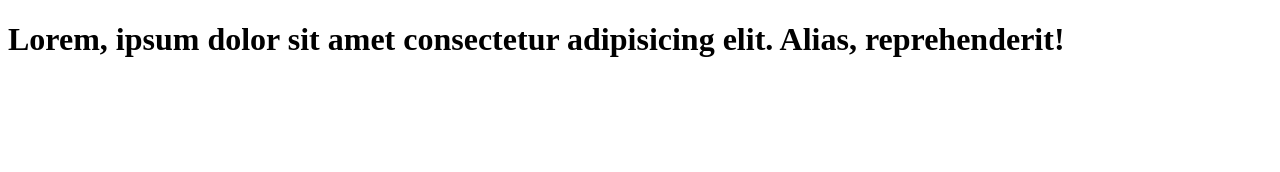
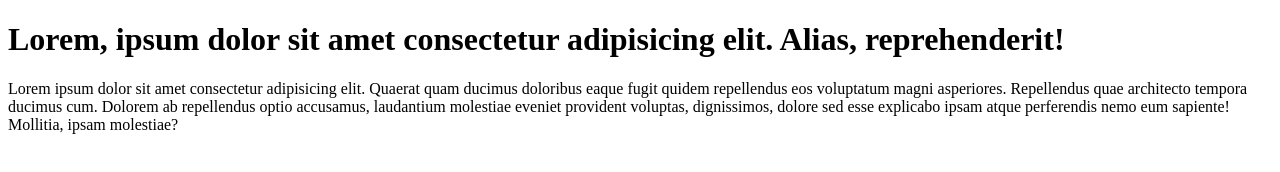
Before and after one commit to subashjk02/test, a plain HTML site: page index.html in a window 1280 px wide. Drawn offline with Linux system fonts and the light colour scheme.

Commit message:
Update index.html

```diff
--- a/index.html
+++ b/index.html
@@ -7,5 +7,6 @@
 </head>
 <body>
     <h1>Lorem, ipsum dolor sit amet consectetur adipisicing elit. Alias, reprehenderit!</h1>
+    <p>Lorem ipsum dolor sit amet consectetur adipisicing elit. Quaerat quam ducimus doloribus eaque fugit quidem repellendus eos voluptatum magni asperiores. Repellendus quae architecto tempora ducimus cum. Dolorem ab repellendus optio accusamus, laudantium molestiae eveniet provident voluptas, dignissimos, dolore sed esse explicabo ipsam atque perferendis nemo eum sapiente! Mollitia, ipsam molestiae?</p>
 </body>
 </html>
```
